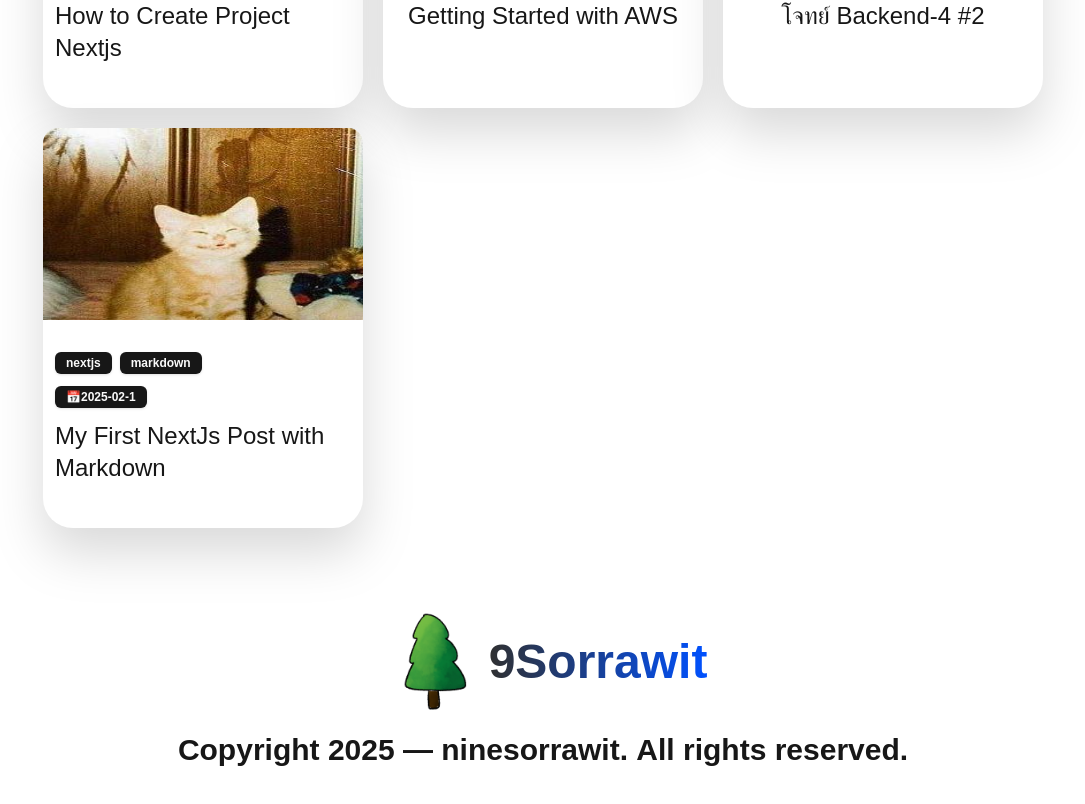
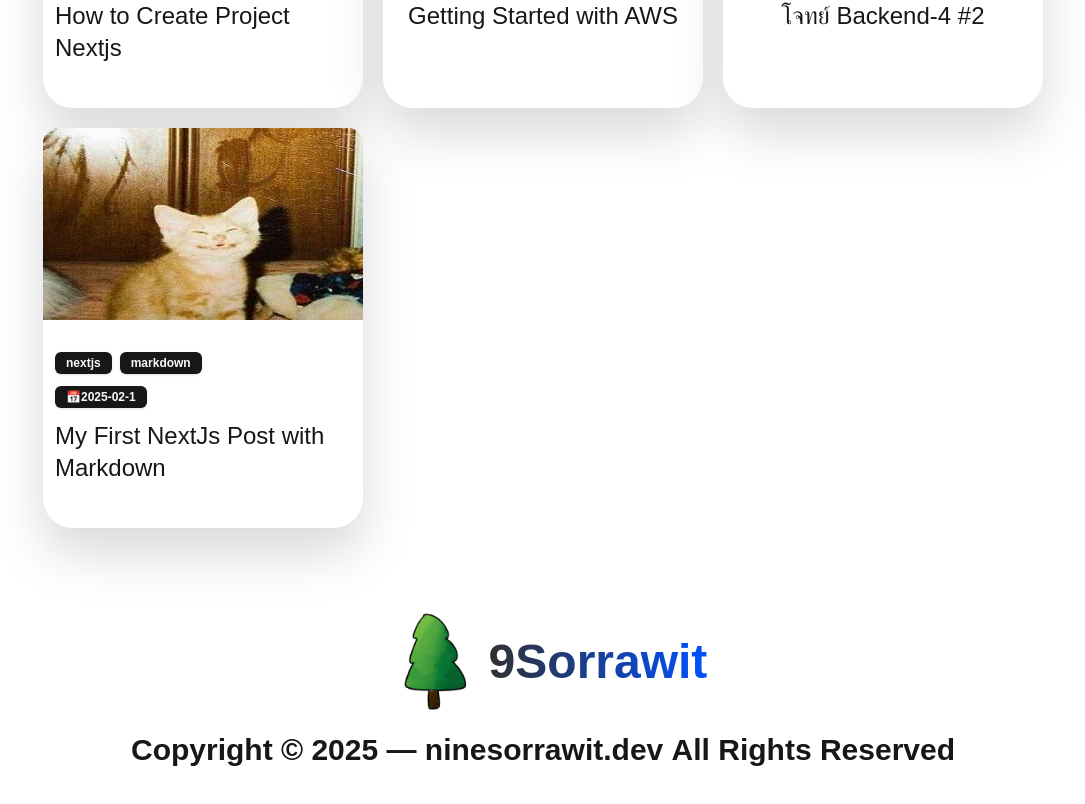
Before and after one commit to sorrawit2546/9Sorrawit, a Next.js app in the folder client/: page / in a window 1280 px wide. Shown: the part 2019-2823 px from the top of the page, without its empty margins (97-1182 px from the left). Built offline with nearby package versions, Linux system fonts and the light colour scheme.

Commit message:
change cc

```diff
--- a/client/src/components/footer.tsx
+++ b/client/src/components/footer.tsx
@@ -18,7 +18,7 @@ export default function Footer() {
                         </label>
                     </div>
                     <div className='font-white text-3xl font-bold dark:text-white text-center'>
-                        <label htmlFor="">Copyright {dateYear} — ninesorrawit. All rights reserved.</label>
+                        <label htmlFor="">Copyright © {dateYear} — ninesorrawit.dev All Rights Reserved</label>
                     </div>
                 </div>
             </div>
```
